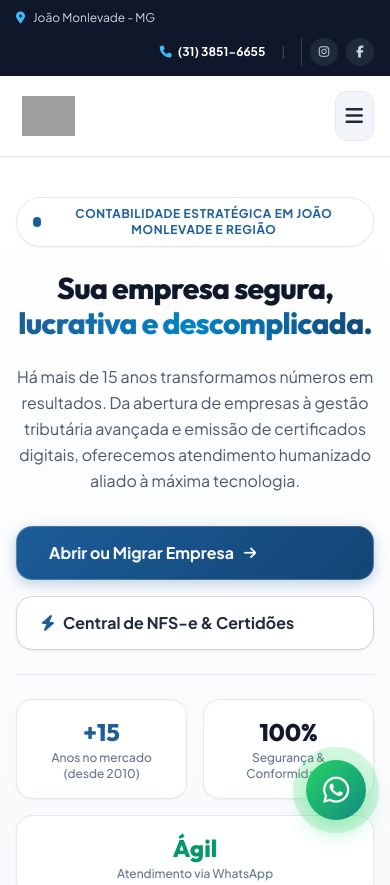
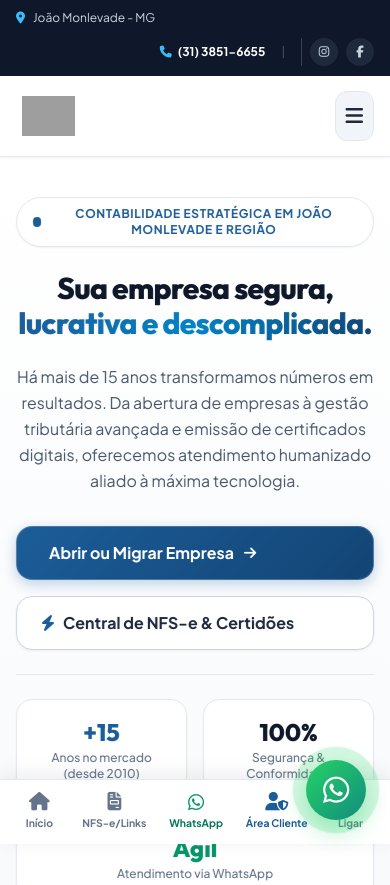
Before and after one commit to guilhermexaviernunes16/hb-contabilidade, a website: page index.html in a window 390 px wide. Shown: the top 885 px of the page. Drawn offline with nearby package versions, Linux system fonts and the light colour scheme; grey boxes are pictures that could not be loaded.

Commit message:
feat: fix mobile horizontal overflow, add mobile bottom dock, and compact page height

```diff
--- a/css/style.css
+++ b/css/style.css
@@ -44,11 +44,18 @@
   --shadow-xl: 0 20px 30px -10px rgba(28, 93, 153, 0.12), 0 10px 10px -5px rgba(0, 0, 0, 0.04);
 }
 
-/* Base Reset */
+/* Base Reset & Mobile Overflow Lock */
 *, *::before, *::after {
   box-sizing: border-box;
   margin: 0;
   padding: 0;
+}
+
+html, body {
+  width: 100%;
+  max-width: 100vw;
+  overflow-x: hidden !important;
+  position: relative;
 }
 
 html {
@@ -61,11 +68,74 @@ body {
   background-color: var(--bg-body);
   color: #1e293b;
   line-height: 1.6;
-  overflow-x: hidden;
+  padding-bottom: 70px; /* Space for Mobile Bottom Dock on phones */
+}
+
+@media (min-width: 768px) {
+  body {
+    padding-bottom: 0;
+  }
 }
 
 .font-display {
   font-family: var(--font-display);
+}
+
+/* ==========================================================================
+   MOBILE BOTTOM ACTION DOCK (BARRA DE ATALHOS INFERIOR)
+   ========================================================================== */
+.mobile-bottom-dock {
+  position: fixed;
+  bottom: 0;
+  left: 0;
+  right: 0;
+  z-index: 45;
+  background: rgba(255, 255, 255, 0.95);
+  backdrop-filter: blur(16px);
+  -webkit-backdrop-filter: blur(16px);
+  border-top: 1px solid #e2e8f0;
+  box-shadow: 0 -4px 20px rgba(0, 0, 0, 0.08);
+  display: flex;
+  align-items: center;
+  justify-content: space-around;
+  padding: 0.5rem 0.5rem calc(0.5rem + env(safe-area-inset-bottom));
+}
+
+.dock-item {
+  display: flex;
+  flex-direction: column;
+  align-items: center;
+  justify-content: center;
+  gap: 0.2rem;
+  color: #64748b;
+  text-decoration: none;
+  font-size: 0.65rem;
+  font-weight: 700;
+  padding: 0.35rem 0.5rem;
+  border-radius: var(--radius-md);
+  transition: all 0.2s ease;
+  min-width: 3.5rem;
+}
+
+.dock-item i {
+  font-size: 1.15rem;
+  transition: transform 0.2s ease;
+}
+
+.dock-item:hover, .dock-item:active {
+  color: #1c5d99;
+}
+
+.dock-item.dock-highlight {
+  color: #10b981;
+}
+
+.dock-item.dock-portal {
+  color: #1c5d99;
+}
+
+.dock-item:active i {
+  transform: scale(1.15);
 }
 
 /* Custom Scrollbar */
--- a/index.html
+++ b/index.html
@@ -107,10 +107,10 @@
   }
   </script>
 </head>
-<body class="bg-slate-50 text-slate-800 antialiased font-sans selection:bg-[#1c5d99] selection:text-white">
+<body class="bg-slate-50 text-slate-800 antialiased font-sans selection:bg-[#1c5d99] selection:text-white overflow-x-hidden w-full max-w-full">
 
   <!-- Ambient Glow Background Subtle Gradients -->
-  <div class="fixed inset-0 pointer-events-none z-0 overflow-hidden">
+  <div class="fixed inset-0 pointer-events-none z-0 overflow-hidden w-full max-w-full">
     <div class="ambient-glow glow-1"></div>
     <div class="ambient-glow glow-2"></div>
     <div class="ambient-glow glow-3"></div>
@@ -837,6 +837,15 @@
 
       </div>
 
+      <!-- Toggle Expand / Collapse Hub Cards Button -->
+      <div class="mt-8 text-center" id="hub-toggle-wrapper">
+        <button id="toggle-all-cards-btn" class="btn-secondary py-2.5 px-6 text-xs font-bold inline-flex items-center gap-2">
+          <i class="fa-solid fa-layer-group text-[#1c5d99]"></i>
+          <span id="toggle-cards-text">Ver Todos os Links e Prefeituras (+12)</span>
+          <i class="fa-solid fa-chevron-down text-[10px]" id="toggle-cards-icon"></i>
+        </button>
+      </div>
+
       <!-- No Results Message -->
       <div id="no-results" class="hidden text-center py-16">
         <div class="w-16 h-16 rounded-full bg-slate-100 border border-slate-200 text-slate-400 flex items-center justify-center mx-auto mb-4 text-2xl">
@@ -853,7 +862,7 @@
   </section>
 
   <!-- Nossos Serviços -->
-  <section id="servicos" class="py-24 bg-slate-50 relative overflow-hidden">
+  <section id="servicos" class="py-14 sm:py-20 bg-slate-50 relative overflow-hidden">
     <div class="container mx-auto px-4 max-w-7xl relative z-10">
 
       <!-- Section Header -->
@@ -1768,6 +1777,30 @@
     </button>
   </div>
 
+  <!-- Mobile Bottom Action Dock (Barra de Atalhos Inferior) -->
+  <nav class="mobile-bottom-dock md:hidden" aria-label="Atalhos Rápidos">
+    <a href="#hero" class="dock-item">
+      <i class="fa-solid fa-house"></i>
+      <span>Início</span>
+    </a>
+    <a href="#central-utilidades" class="dock-item">
+      <i class="fa-solid fa-file-invoice"></i>
+      <span>NFS-e/Links</span>
+    </a>
+    <a href="https://wa.me/5531988906655?text=Ol%C3%A1%2C%20gostaria%20de%20atendimento%20da%20HB%20Contabilidade" target="_blank" class="dock-item dock-highlight">
+      <i class="fa-brands fa-whatsapp text-emerald-600"></i>
+      <span class="text-emerald-700">WhatsApp</span>
+    </a>
+    <a href="https://parceiro.taskdo.com.br" target="_blank" rel="noopener noreferrer" class="dock-item dock-portal">
+      <i class="fa-solid fa-user-shield"></i>
+      <span>Área Cliente</span>
+    </a>
+    <a href="tel:553138516655" class="dock-item">
+      <i class="fa-solid fa-phone"></i>
+      <span>Ligar</span>
+    </a>
+  </nav>
+
   <!-- JavaScript -->
   <script src="js/main.js"></script>
 </body>
--- a/js/main.js
+++ b/js/main.js
@@ -98,20 +98,27 @@ function initMobileMenu() {
 }
 
 /* ==========================================================================
-   2. MEGA HUB - LIVE SEARCH & CATEGORY FILTERING
+   2. MEGA HUB - LIVE SEARCH, COMPACT MODE & CATEGORY FILTERING
    ========================================================================== */
 function initHubSearchAndTabs() {
   const searchInput = document.getElementById('hub-search-input');
   const clearBtn = document.getElementById('clear-search-btn');
   const tabButtons = document.querySelectorAll('.hub-tab-btn');
-  const cards = document.querySelectorAll('.hub-card');
+  const cards = Array.from(document.querySelectorAll('.hub-card'));
   const noResults = document.getElementById('no-results');
+  const toggleBtn = document.getElementById('toggle-all-cards-btn');
+  const toggleWrapper = document.getElementById('hub-toggle-wrapper');
+  const toggleText = document.getElementById('toggle-cards-text');
+  const toggleIcon = document.getElementById('toggle-cards-icon');
 
   let currentCategory = 'all';
+  let isExpanded = false;
+  const INITIAL_LIMIT = 8;
 
   function filterCards() {
     const query = searchInput ? searchInput.value.toLowerCase().trim() : '';
     let visibleCount = 0;
+    let matchingCards = [];
 
     cards.forEach(card => {
       const categoryMatch = (currentCategory === 'all') || card.dataset.category.includes(currentCategory);
@@ -125,12 +132,39 @@ function initHubSearchAndTabs() {
         keywords.toLowerCase().includes(query);
 
       if (categoryMatch && textMatch) {
+        matchingCards.push(card);
+      } else {
+        card.style.display = 'none';
+      }
+    });
+
+    const isFiltered = query.length > 0 || currentCategory !== 'all';
+
+    matchingCards.forEach((card, index) => {
+      if (isFiltered || isExpanded || index < INITIAL_LIMIT) {
         card.style.display = 'flex';
         visibleCount++;
       } else {
         card.style.display = 'none';
       }
     });
+
+    // Toggle button visibility
+    if (toggleWrapper) {
+      if (!isFiltered && matchingCards.length > INITIAL_LIMIT) {
+        toggleWrapper.classList.remove('hidden');
+        if (isExpanded) {
+          if (toggleText) toggleText.textContent = 'Recolher Lista de Links';
+          if (toggleIcon) toggleIcon.className = 'fa-solid fa-chevron-up text-[10px]';
+        } else {
+          const remaining = matchingCards.length - INITIAL_LIMIT;
+          if (toggleText) toggleText.textContent = `Ver Todos os Links e Prefeituras (+${remaining})`;
+          if (toggleIcon) toggleIcon.className = 'fa-solid fa-chevron-down text-[10px]';
+        }
+      } else {
+        toggleWrapper.classList.add('hidden');
+      }
+    }
 
     if (noResults) {
       if (visibleCount === 0) {
@@ -147,6 +181,14 @@ function initHubSearchAndTabs() {
         clearBtn.classList.add('hidden');
       }
     }
+  }
+
+  // Toggle button click
+  if (toggleBtn) {
+    toggleBtn.addEventListener('click', () => {
+      isExpanded = !isExpanded;
+      filterCards();
+    });
   }
 
   // Category Tab switching
@@ -171,6 +213,8 @@ function initHubSearchAndTabs() {
       searchInput.focus();
     });
   }
+
+  filterCards();
 }
 
 /* ==========================================================================
```
